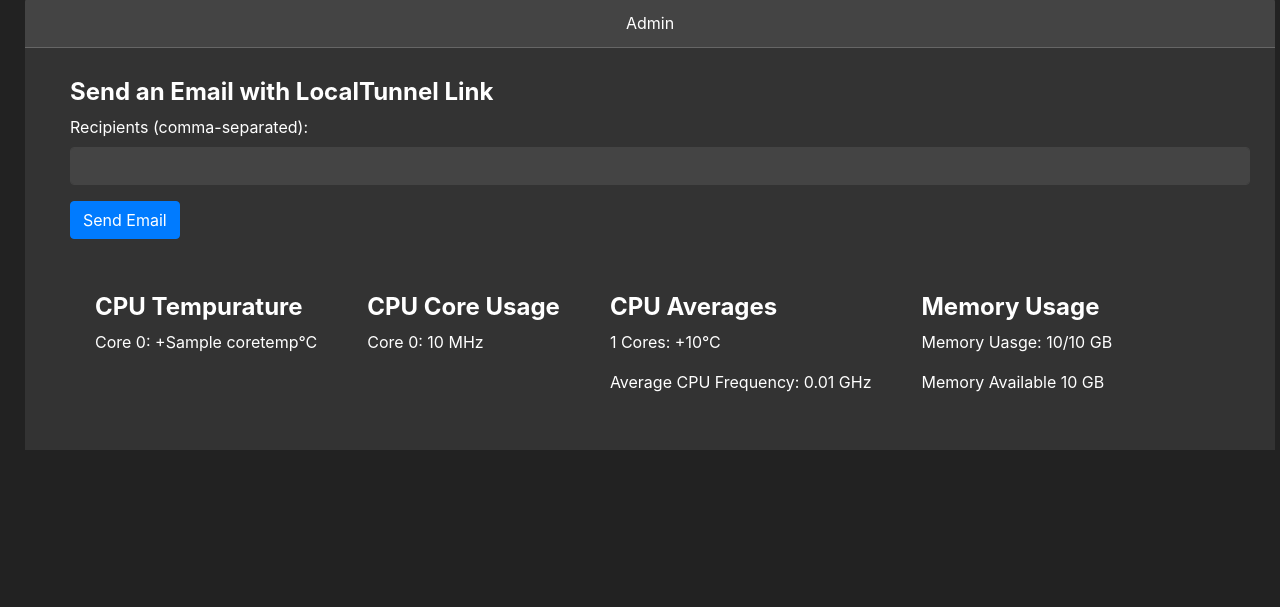
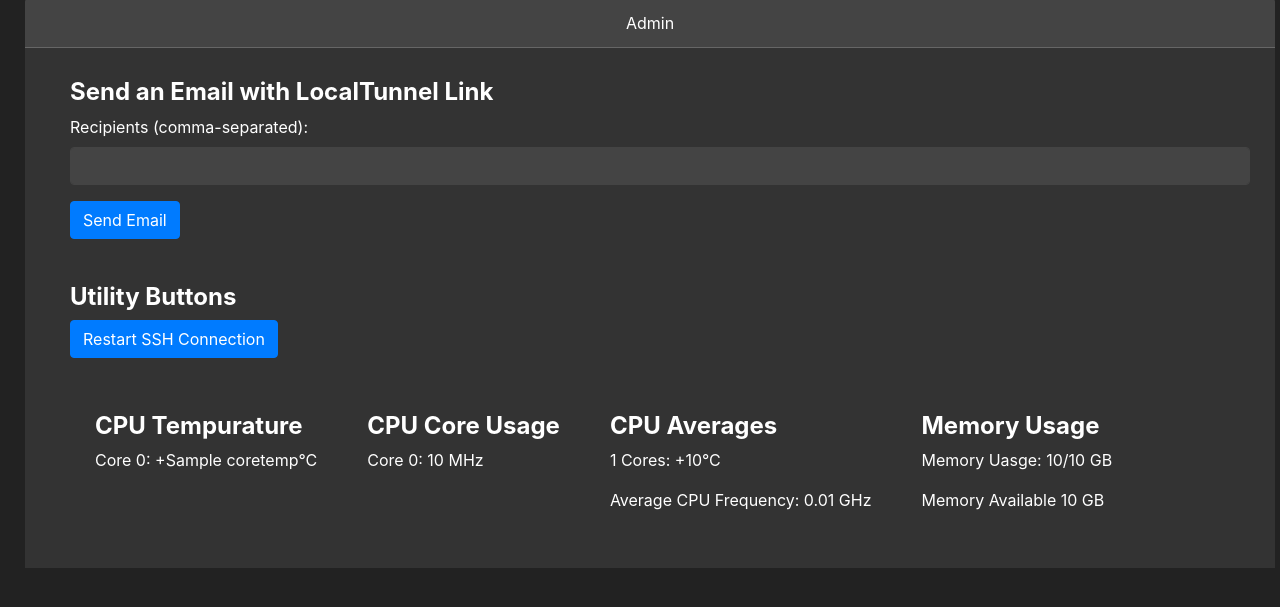
Before and after one commit to SwimmingMantarain/swimStat, a Flask app: template website/templates/admin.html in a window 1280 px wide. Shown: the part 112-719 px from the top of the page. Run offline with Flask 3, Linux system fonts and the light colour scheme; the template is opened without the code that fills it: most values are stand-ins (such as "Sample title", 1, 10 or a date in 2020).

Commit message:
created a restart ssh tunnel button, I will probably remove that when and if I get a domain.

```diff
--- a/website/admin.py
+++ b/website/admin.py
@@ -93,32 +93,32 @@ def getDiagnostics() -> dict:
     mem_free = psutil.virtual_memory().available / 1024**3  # Available memory in GB
     mem_buffers = psutil.virtual_memory().buffers / 1024**3  # Buffers in GB
     mem_cached = psutil.virtual_memory().cached / 1024**3  # Cached memory in GB
-    meminfo = [mem_total, mem_free + mem_buffers + mem_cached, mem_free]
+    meminfo = [mem_total, mem_free + mem_buffers + mem_cached]
 
     data.append(meminfo)
 
     return data
 
-"""
-# Function to start Serveo and capture the URL
-def start_serveo():
-    # Kill any existing Serveo processes
-    subprocess.run(["killall", "ssh"])
+# Function to restart SSH connection
+@admin.route("/restart-tunnel", methods=["POST"])
+@login_required
+def restart_tunnel():
+    """
+    Handle POST requests for restarting the SSH tunnel.
+    """
+    if request.method == "POST":
+        # kill any running ssh processes with this serveo link aqua-metrics:80:localhost:(5000 or 80) serveo.net
+        subprocess.run(["killall", "ssh"])
 
-    # SSH command to start Serveo
-    command = ["ssh", "-R", "aqua-metrics:80:localhost:80", "serveo.net"]
+        # SSH command to start Serveo
+        command = ["ssh", "-R", "aqua-metrics:80:localhost:5000", "serveo.net"]
 
-    # Start Serveo and capture the output
-    process = subprocess.Popen(command, stdout=subprocess.PIPE, stderr=subprocess.PIPE, text=True)
+        # Run the SSH command
+        subprocess.Popen(command, stdout=subprocess.PIPE, stderr=subprocess.PIPE, text=True)
 
-    # Wait for Serveo to establish and capture the output
-    for line in process.stdout:
-        # Regex to capture the URL
-        match = re.search(r'(https://aqua-metrics\.serveo\.net)', line)
-        if match:
-            return match.group(0)
+        return jsonify({}, 200)
 
-    return None"""
+
 
 # Function to send email
 def send_email(subject, body, recipient):
@@ -150,7 +150,6 @@ def emails():
     if request.method == "POST":
         recipients = request.form.get("recipients")
         recipients = recipients.split(",")
-        #link = start_serveo()
         for recipient in recipients:
             subject = "AquaMetrics - Regenerated Link"
             body = f"here is your link:\naqua-metrics.serveo.net"
--- a/website/static/css/admin.css
+++ b/website/static/css/admin.css
@@ -6,6 +6,11 @@ h1 {
 
 p {
     max-width: fit-content;
+}
+
+hr {
+    border-color: #007BFF;
+    border-width: 3px;
 }
 
 #system-diagnostics {
--- a/website/static/js/admin.js
+++ b/website/static/js/admin.js
@@ -1,7 +1,7 @@
-async function killTunnel() {
-    const response = await fetch("/kill-tunnel", {
+async function restartSSHConnection() {
+    const response = await fetch("/restart-tunnel", {
         method: "POST",
-        body: JSON.stringify({ user: user })
+        body: JSON.stringify({})
     }).then((_res) => {
         window.location.href = "/";
     });
@@ -63,16 +63,10 @@ const fetchData = () => {
         const memUsageBlock = diagBlocks[3];
         memUsageBlock.querySelector(
             '#memory-usage'
-        ).textContent = `Memory Usage: ${(meminfo[0] - meminfo[1]).toFixed(2)}/${meminfo[0].toFixed(2)} GB`;
-        if (meminfo[2] < 1) {
-            memUsageBlock.querySelector(
-                '#memory-available'
-            ).textContent = `Memory Available: ${(meminfo[2] * 1024).toFixed(2)} MB`;
-        } else {
-            memUsageBlock.querySelector(
-                '#memory-available'
-            ).textContent = `Memory Available: ${(meminfo[2]).toFixed(2)} GB`;
-        }
+        ).textContent = `Memory Usage: ${((meminfo[0] - meminfo[1])).toFixed(2)}/${(meminfo[0]).toFixed(2)} GB`;
+        memUsageBlock.querySelector(
+            '#memory-available'
+        ).textContent = `Memory Available: ${(meminfo[1]).toFixed(2)} GB`;
     });
 };
 
--- a/website/templates/admin.html
+++ b/website/templates/admin.html
@@ -33,6 +33,17 @@ block content %}
 			</form>
 		</div>
 		<br />
+		<div class="container mt-5">
+			<h1>Utility Buttons</h1>
+			<button
+				type="button"
+				class="btn btn-primary"
+				onClick="restartSSHConnection()"
+			>
+				Restart SSH Connection
+			</button>
+		</div>
+		<br />
 		<div class="container mt-5" id="system-diagnostics">
 			<div class="container mt-5" id="diagnostics-block">
 				<h1>CPU Tempurature</h1>
@@ -66,13 +77,13 @@ block content %}
 					Memory Uasge: {{ (meminfo[0] - meminfo[1])|round(1) }}/{{
 					meminfo[0]|round(1) }} GB
 				</p>
-				{% if (meminfo[2]|round(2)) < 1 %}
+				{% if (meminfo[1]|round(2)) < 1 %}
 				<p id="memory-available">
-					Memory Available {{ (meminfo[2] * 1024)|round(2) }} MB
+					Memory Available {{ (meminfo[1] * 1024)|round(2) }} MB
 				</p>
 				{% else %}
 				<p id="memory-available">
-					Memory Available {{ (meminfo[2]|round(2)) }} GB
+					Memory Available {{ (meminfo[1]|round(2)) }} GB
 				</p>
 				{% endif %}
 			</div>
```
Also changed, not shown: website/__init__.py (+14 -0 lines).
